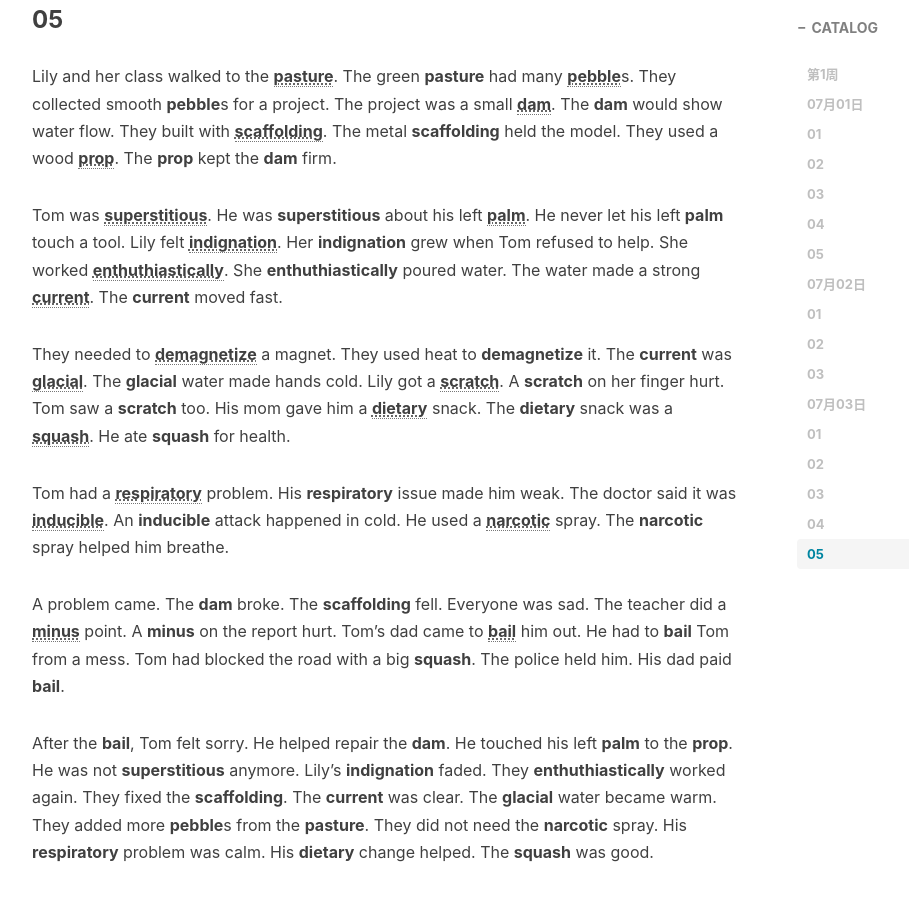
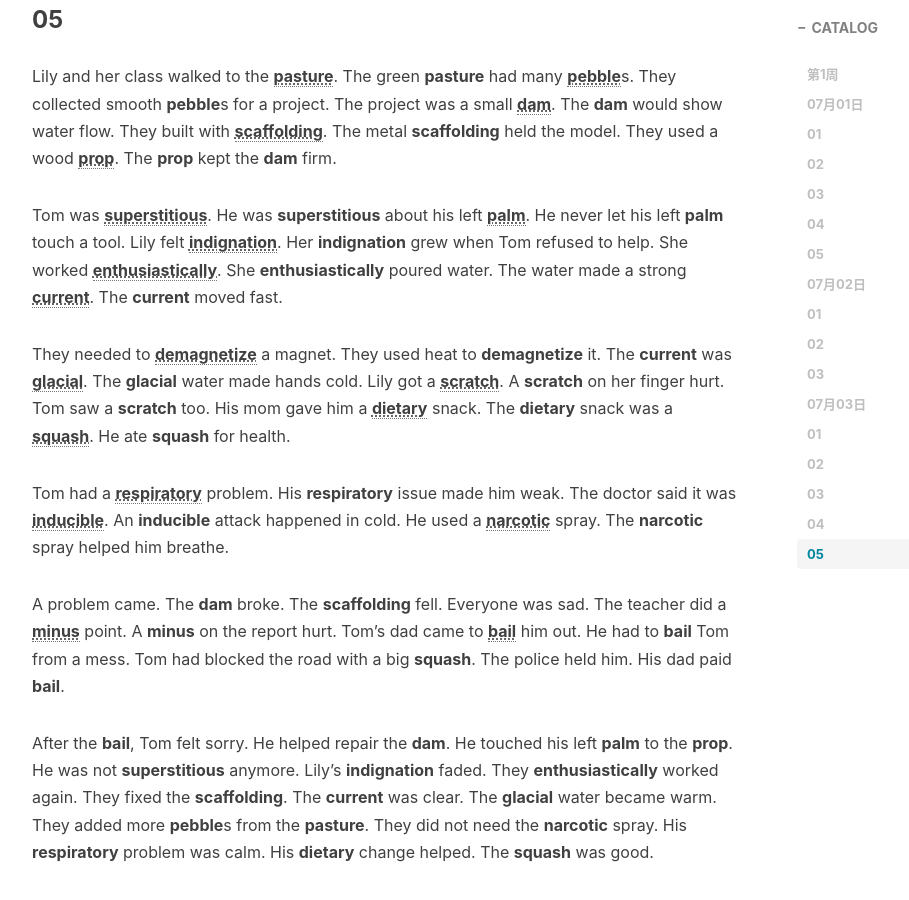
Before and after one commit to Shiina25qpwe/Shiina25qpwe.github.io, a Jekyll site: the page built from _posts/2026-06-29-26年07月AI降维阅读.md, in a window 1280 px wide and 900 px high, scrolled down 14315 px. Shown: the whole window, without its empty margins (233-1142 px from the left). Built offline with Jekyll 4.4.1, drawn with Linux system fonts in a browser that asks for light colours; nearby versions of some CDN libraries; comment, search, counter and statistics services are not loaded.

Commit message:
fix: 修正enthusiastically拼写错误 & 重新触发部署

```diff
--- a/_posts/2026-06-29-26年07月AI降维阅读.md
+++ b/_posts/2026-06-29-26年07月AI降维阅读.md
@@ -197,7 +197,7 @@ The **catalog** still sits on my desk. I **fancied** another kit. It has a green
 
 Lily and her class walked to the <abbr title="n. 牧场">**pasture**</abbr>. The green **pasture** had many <abbr title="n. 小卵石">**pebble**</abbr>s. They collected smooth **pebble**s for a project. The project was a small <abbr title="n. 水坝">**dam**</abbr>. The **dam** would show water flow. They built with <abbr title="n. 脚手架">**scaffolding**</abbr>. The metal **scaffolding** held the model. They used a wood <abbr title="n. 支柱">**prop**</abbr>. The **prop** kept the **dam** firm.
 
-Tom was <abbr title="adj. 迷信的">**superstitious**</abbr>. He was **superstitious** about his left <abbr title="n. 手掌">**palm**</abbr>. He never let his left **palm** touch a tool. Lily felt <abbr title="n. 愤怒">**indignation**</abbr>. Her **indignation** grew when Tom refused to help. She worked <abbr title="adv. 热情地">**enthuthiastically**</abbr>. She **enthuthiastically** poured water. The water made a strong <abbr title="n. 水流">**current**</abbr>. The **current** moved fast.
+Tom was <abbr title="adj. 迷信的">**superstitious**</abbr>. He was **superstitious** about his left <abbr title="n. 手掌">**palm**</abbr>. He never let his left **palm** touch a tool. Lily felt <abbr title="n. 愤怒">**indignation**</abbr>. Her **indignation** grew when Tom refused to help. She worked <abbr title="adv. 热情地">**enthusiastically**</abbr>. She **enthusiastically** poured water. The water made a strong <abbr title="n. 水流">**current**</abbr>. The **current** moved fast.
 
 They needed to <abbr title="v. 消磁">**demagnetize**</abbr> a magnet. They used heat to **demagnetize** it. The **current** was <abbr title="adj. 冰川的">**glacial**</abbr>. The **glacial** water made hands cold. Lily got a <abbr title="n. 抓伤">**scratch**</abbr>. A **scratch** on her finger hurt. Tom saw a **scratch** too. His mom gave him a <abbr title="adj. 饮食的">**dietary**</abbr> snack. The **dietary** snack was a <abbr title="n. 南瓜">**squash**</abbr>. He ate **squash** for health.
 
@@ -205,6 +205,6 @@ Tom had a <abbr title="adj. 呼吸的">**respiratory**</abbr> problem. His **res
 
 A problem came. The **dam** broke. The **scaffolding** fell. Everyone was sad. The teacher did a <abbr title="n. 减去">**minus**</abbr> point. A **minus** on the report hurt. Tom’s dad came to <abbr title="v. 保释">**bail**</abbr> him out. He had to **bail** Tom from a mess. Tom had blocked the road with a big **squash**. The police held him. His dad paid **bail**.
 
-After the **bail**, Tom felt sorry. He helped repair the **dam**. He touched his left **palm** to the **prop**. He was not **superstitious** anymore. Lily’s **indignation** faded. They **enthuthiastically** worked again. They fixed the **scaffolding**. The **current** was clear. The **glacial** water became warm. They added more **pebble**s from the **pasture**. They did not need the **narcotic** spray. His **respiratory** problem was calm. His **dietary** change helped. The **squash** was good.
+After the **bail**, Tom felt sorry. He helped repair the **dam**. He touched his left **palm** to the **prop**. He was not **superstitious** anymore. Lily’s **indignation** faded. They **enthusiastically** worked again. They fixed the **scaffolding**. The **current** was clear. The **glacial** water became warm. They added more **pebble**s from the **pasture**. They did not need the **narcotic** spray. His **respiratory** problem was calm. His **dietary** change helped. The **squash** was good.
 
 They learned the **demagnetize** trick. They used a **prop** for stability. No more **scratch** from broken wood. The teacher removed the **minus**. The **inducible** fear was gone. Science fair was a success. The water **current** flowed perfectly. The **dam** held strong. All because they learned to work together.
```
